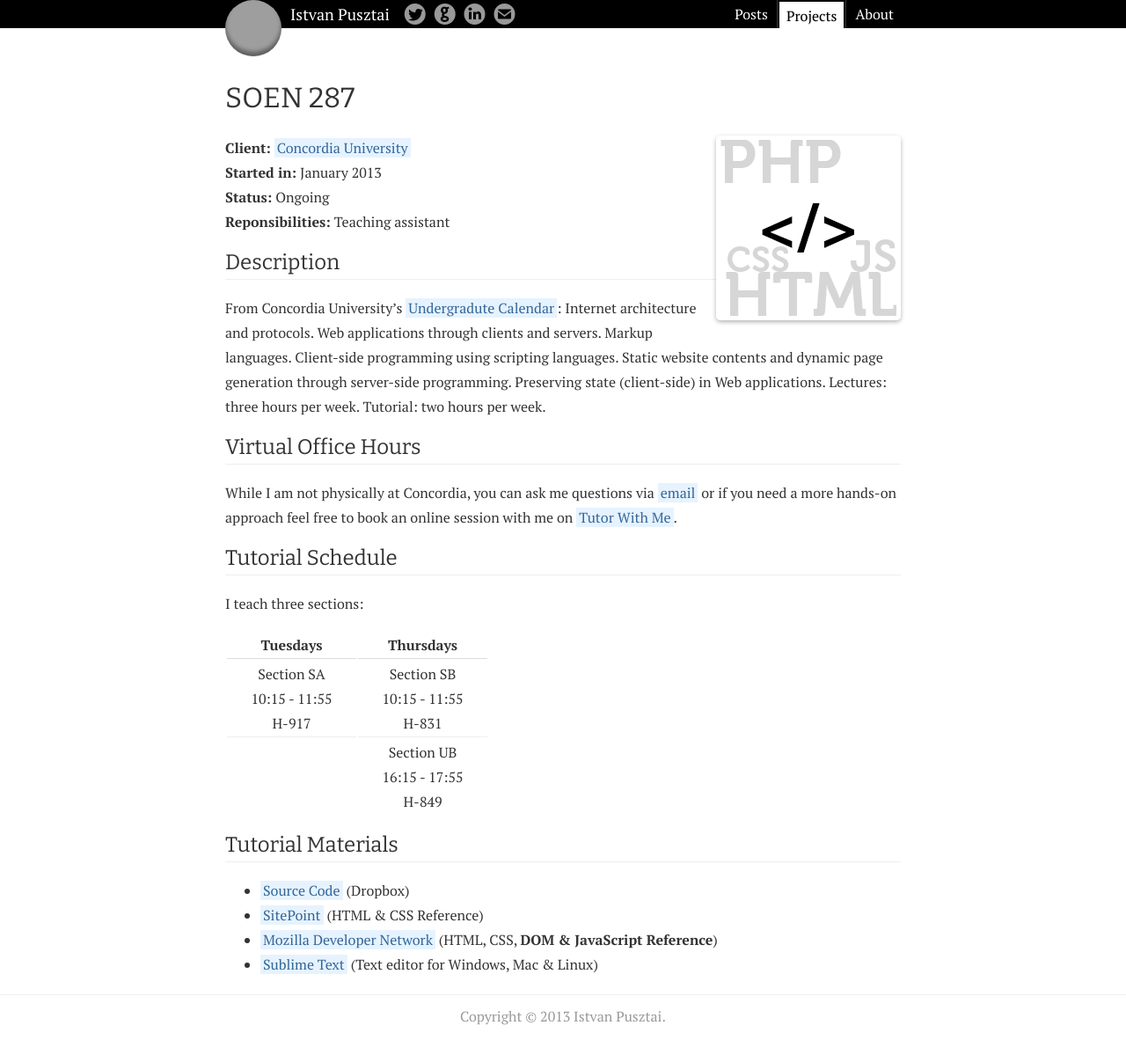
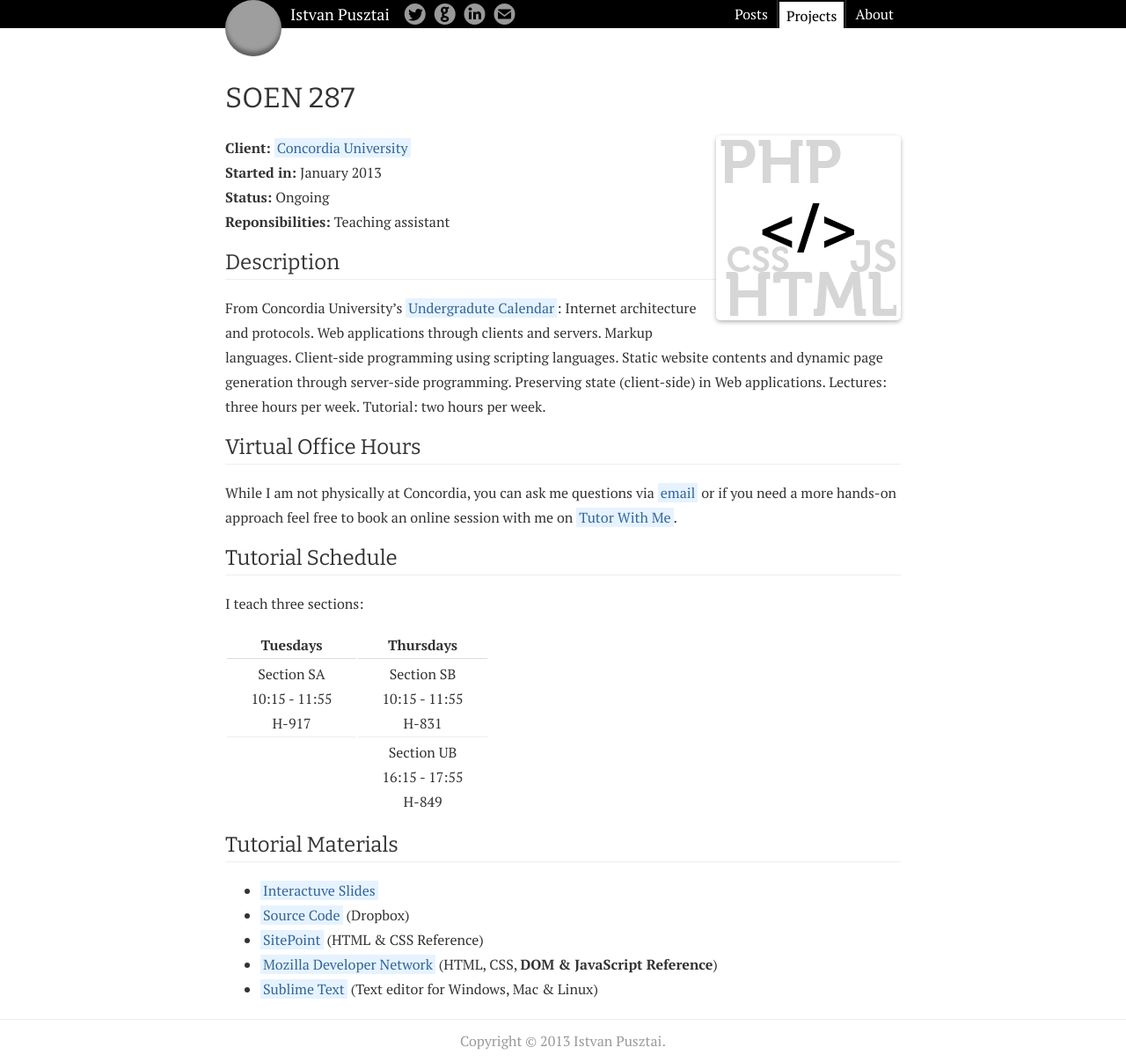
Before and after one commit to istvanp/blog, a Jekyll site: the page built from _posts/projects/2013-01-10-soen287.md, in a window 1280 px wide. Shown: the whole page at 88% size. Built offline with Jekyll 4.4.1, drawn with Linux system fonts in a browser that asks for light colours; before the commit the page ends 1179 px from its top, so only the background shows below that; grey boxes are pictures that could not be loaded.

Commit message:
Update _posts/projects/2013-01-10-soen287.md
Added link to Interactive Slides

```diff
--- a/_posts/projects/2013-01-10-soen287.md
+++ b/_posts/projects/2013-01-10-soen287.md
@@ -49,6 +49,7 @@
 
 ## Tutorial Materials
 
+- [Interactuve Slides](http://istvanp.github.com/tutorials/javascript/)
 - [Source Code](http://db.tt/mD5Zzn2D) (Dropbox)
 - [SitePoint](http://reference.sitepoint.com) (HTML & CSS Reference)
 - [Mozilla Developer Network](https://developer.mozilla.org/) (HTML, CSS, **DOM & JavaScript Reference**)
```
